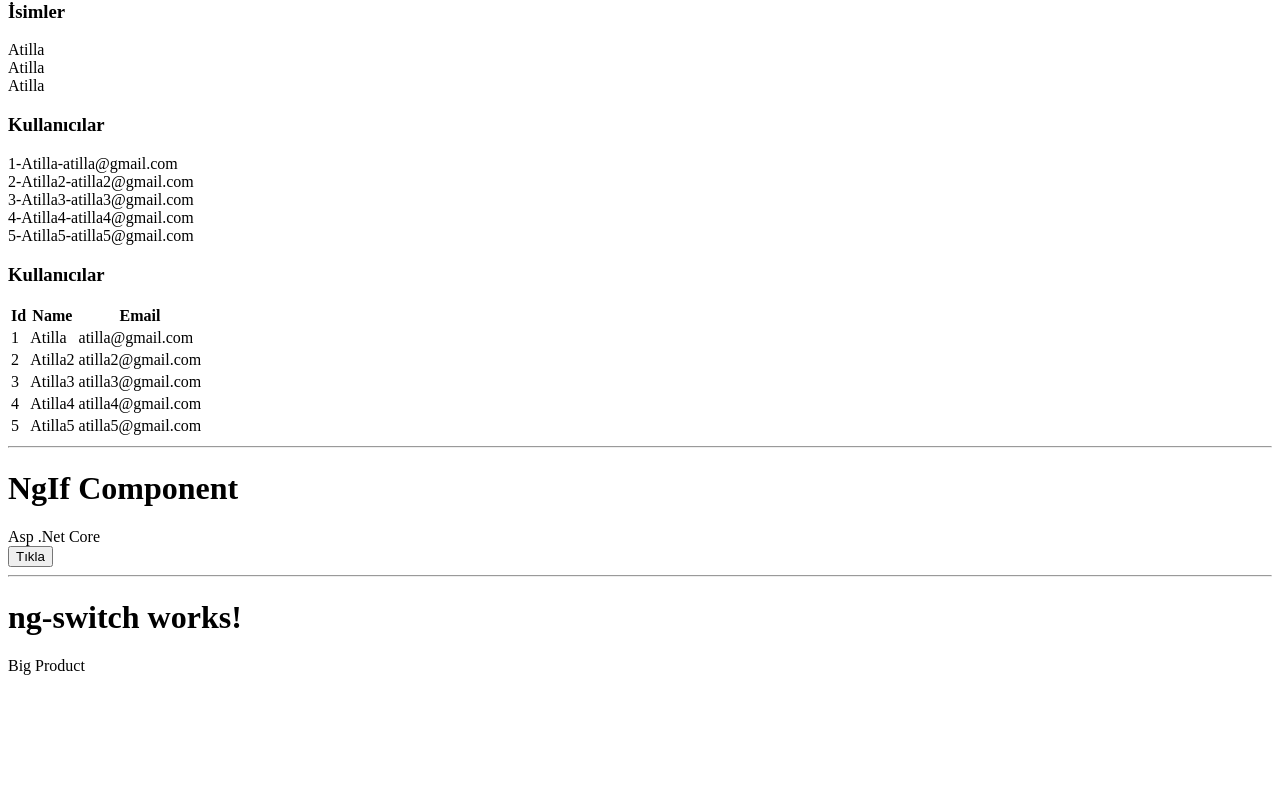
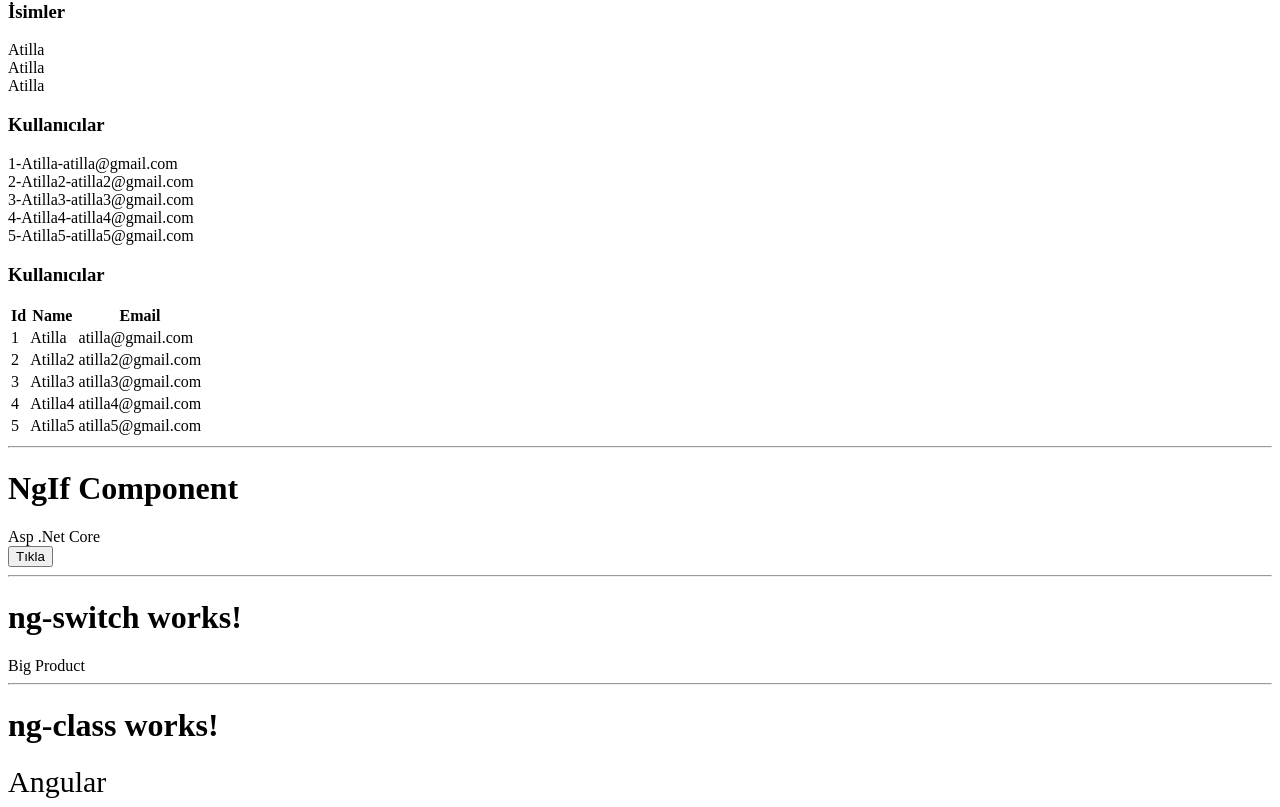
Before and after one commit to atillakalay/TurkcellAngularCourse, an Angular app in the folder angularapp/: page / in a window 1280 px wide. Shown: the part 161-968 px from the top of the page. Before the commit the page ends 844 px from the top, so only its background shows below. Built offline with nearby package versions, Linux system fonts and the light colour scheme.

Commit message:
NgClass Directive course completed.

```diff
--- a/angularapp/src/app/app.component.html
+++ b/angularapp/src/app/app.component.html
@@ -6,3 +6,5 @@
 <app-ng-if></app-ng-if>
 <hr>
 <app-ng-switch></app-ng-switch>
+<hr>
+<app-ng-class></app-ng-class>
--- a/angularapp/src/app/app.module.ts
+++ b/angularapp/src/app/app.module.ts
@@ -6,13 +6,15 @@ import { FormsModule } from '@angular/forms';
 import { NgforComponent } from './directive/ngfor/ngfor.component';
 import { NgIfComponent } from './directive/ng-if/ng-if.component';
 import { NgSwitchComponent } from './directive/ng-switch/ng-switch.component';
+import { NgClassComponent } from './directive/ng-class/ng-class.component';
 
 @NgModule({
   declarations: [
     AppComponent,
     NgforComponent,
     NgIfComponent,
-    NgSwitchComponent
+    NgSwitchComponent,
+    NgClassComponent
   ],
   imports: [
     BrowserModule,
--- /dev/null
+++ b/angularapp/src/app/directive/ng-class/ng-class.component.css
@@ -0,0 +1,9 @@
+.large {
+  font-size: 30px;
+}
+.redBox {
+  background-color: red;
+}
+.blueBorder {
+  border: 1px solid blue;
+}
--- /dev/null
+++ b/angularapp/src/app/directive/ng-class/ng-class.component.html
@@ -0,0 +1,3 @@
+<h1>ng-class works!</h1>
+
+<div [ngClass]="{'large':true}">Angular</div>
```
Also changed, not shown: angularapp/src/app/directive/ng-class/ng-class.component.ts (added, +10 -0 lines), 1 other file (tests, documents, lock files or other folders).
